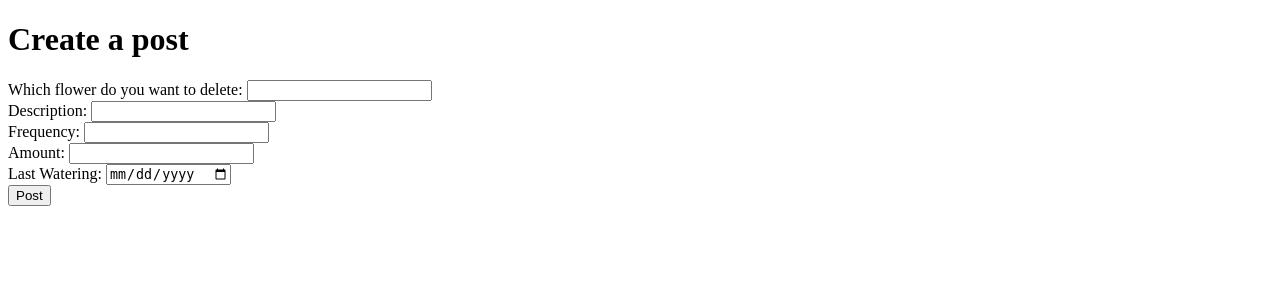
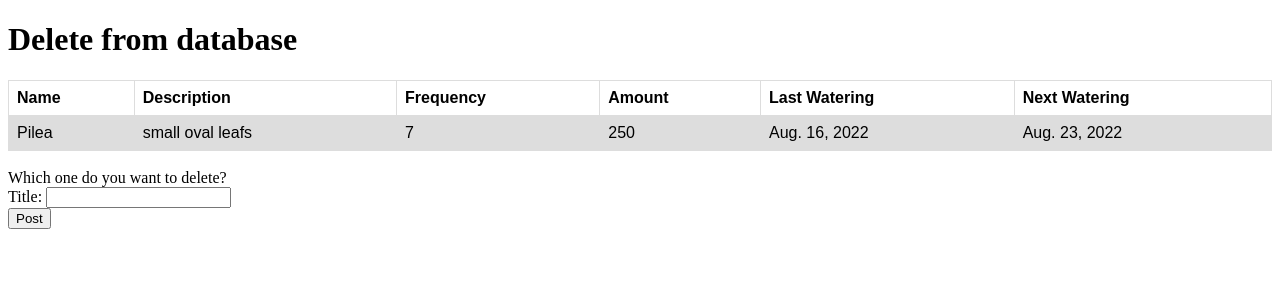
Before and after one commit to chinaPancake/Flowers-watering-project, a Django app: template flowers/flower_app/templates/deleteflower.html in a window 1280 px wide. Shown: the top 300 px of the page. Run offline with Django 4.2, Linux system fonts and the light colour scheme; the template is opened without the code that fills it: values that come from a table or form of the project are taken from there, others are empty; data comes from the database, SQL or seed files in the repository; parts of the project's set-up code (start-up, migrations or seed data) failed here and were passed over.

Commit message:
Update, delete and add flower is working

```diff
--- a/flowers/flower_app/models.py
+++ b/flowers/flower_app/models.py
@@ -4,7 +4,8 @@ from django.forms import ModelForm
 
 # Create your models here.
 class Flower(models.Model):
-    name = models.CharField(max_length=25, primary_key=True)
+    id = models.AutoField(primary_key = True)
+    name = models.CharField(max_length=25)
     description = models.CharField(max_length=150)
     frequency = models.IntegerField()
     amount = models.IntegerField()
--- a/flowers/flower_app/templates/deleteflower.html
+++ b/flowers/flower_app/templates/deleteflower.html
@@ -3,19 +3,51 @@
 <head>
     <meta charset="UTF-8">
     <title>Title</title>
+       <style>
+table {
+  font-family: arial, sans-serif;
+  border-collapse: collapse;
+  width: 100%;
+}
+
+td, th {
+  border: 1px solid #dddddd;
+  text-align: left;
+  padding: 8px;
+}
+
+tr:nth-child(even) {
+  background-color: #dddddd;
+}
+</style>
 </head>
 <body>
-<h1> Create a post </h1>
-<form method="POST">
-    <!---add csrf token --->
-    Which flower do you want to delete: <input type="text" name="name" /> <br/>
-    Description: <input type="text" name="description" /> <br/>
-    Frequency: <input type="number" name="frequency" /> <br/>
-    Amount: <input type="number" name="amount" /> <br/>
-    Last Watering: <input type="date" name="last_watering" /> <br/>
-    <input type="submit" value="Post">
+<h1> Delete from database </h1>
+    <table>
+        <tr>
+            <th> Name </th>
+            <th> Description </th>
+            <th> Frequency </th>
+            <th> Amount </th>
+            <th> Last Watering </th>
+            <th> Next Watering </th>
+        </tr>
+        {% for f in flower_number %}
+        <tr>
+            <td> {{ f.name }} </td>
+            <td> {{ f.description }}</td>
+            <td> {{ f.frequency }}</td>
+            <td> {{ f.amount }}</td>
+            <td> {{ f.last_watering }}</td>
+            <td> {{ f.next_watering }}</td>
+        </tr>
+        {% endfor %}
+    </table>
+    <br />
+<form method = "POST">
+    Which one do you want to delete?<br/>
+    Title: <input type="text" name="name" /> <br/>     <input type="submit" value="Post" />
 </form>
-
 </body>
 </html>
 </body>
--- a/flowers/flower_app/urls.py
+++ b/flowers/flower_app/urls.py
@@ -4,6 +4,7 @@ from . import views
 # URLConf
 urlpatterns = [
     path('newflower/', views.new_flower),
-    path('updateflower/', views.update_flower)
+    path('updateflower/', views.update_flower),
+    path('deleteflower/', views.delete_flower)
     # path('post/', views.createpost)
 ]
```
Also changed, not shown: flowers/flower_app/templates/index.html (+1 -21 lines), flowers/flower_app/templates/updateflower.html (+45 -1 lines), flowers/flower_app/views.py (+19 -4 lines), flowers/flower_app/migrations/0001_initial.py (deleted), flowers/flower_app/migrations/__init__.py (deleted), 2 other files.
